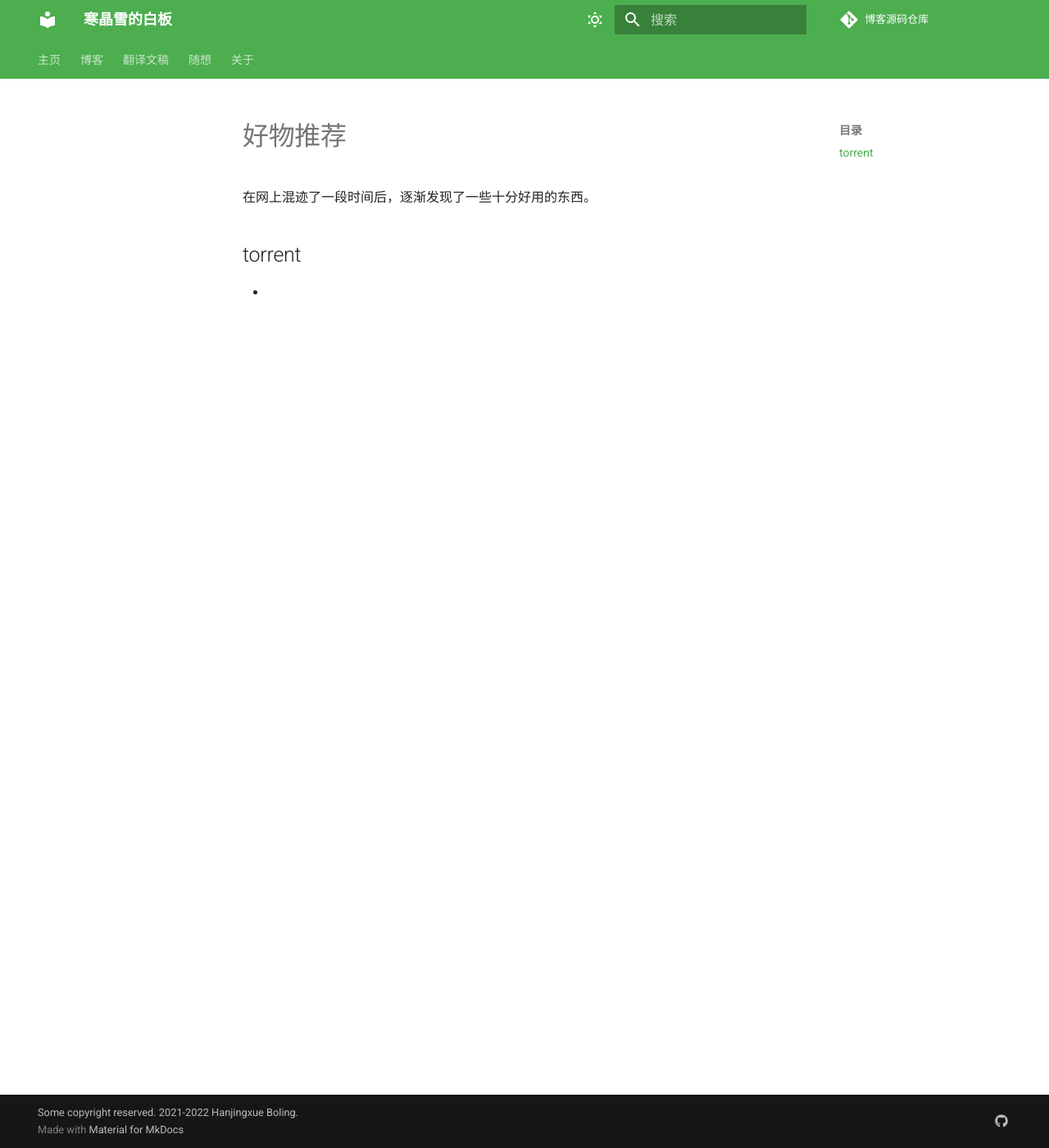
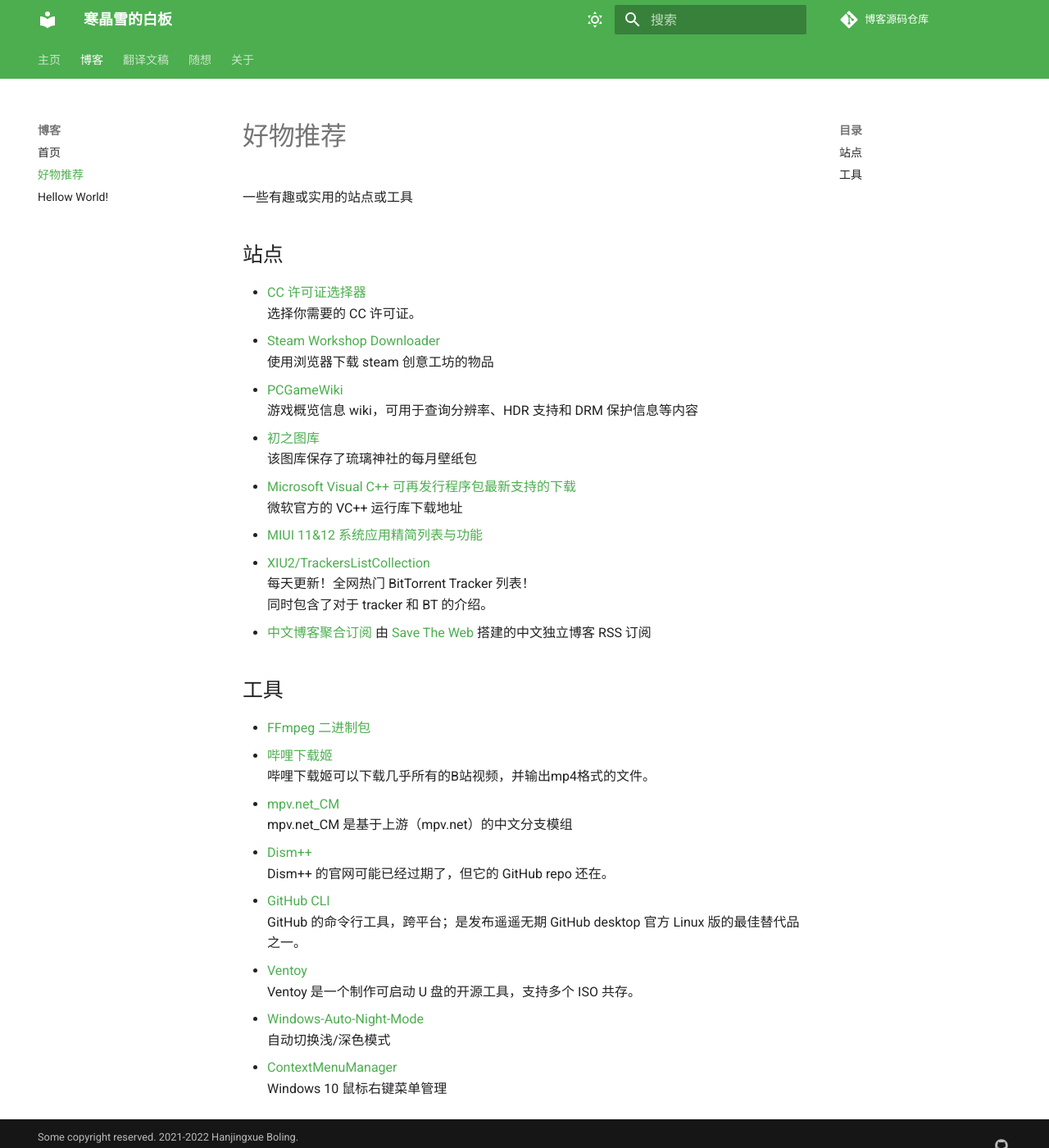
Before and after one commit to Hanjingxue-Boling/Whiteboard, an MkDocs documentation site: the page built from docs/blog/goodies.md, in a window 1280 px wide and 1400 px high. Shown: the whole window at 82% size. Built offline with MkDocs 1.6.1 and Material for MkDocs 9.7.7, drawn with Linux system fonts in a browser that asks for light colours; comment, search, counter and statistics services are not loaded.

Commit message:
add new post

```diff
--- a/docs/blog/goodies.md
+++ b/docs/blog/goodies.md
@@ -1,7 +1,40 @@
 # 好物推荐
 
-在网上混迹了一段时间后，逐渐发现了一些十分好用的东西。
+一些有趣或实用的站点或工具
 
-## torrent
+## 站点
 
-- []()
+- [CC 许可证选择器](https://creativecommons.org/choose/)
+    选择你需要的 CC 许可证。
+- [Steam Workshop Downloader](https://steamworkshopdownloader.io/)
+    使用浏览器下载 steam 创意工坊的物品
+- [PCGameWiki](https://www.pcgamingwiki.com/wiki/Home)
+    游戏概览信息 wiki，可用于查询分辨率、HDR 支持和 DRM 保护信息等内容
+- [初之图库](https://img.himiku.com/)
+    该图库保存了琉璃神社的每月壁纸包
+- [Microsoft Visual C++ 可再发行程序包最新支持的下载](https://docs.microsoft.com/zh-CN/cpp/windows/latest-supported-vc-redist?view=msvc-170)
+    微软官方的 VC++ 运行库下载地址
+- [MIUI 11&12 系统应用精简列表与功能](https://52huameng.com/zixun/1557)
+- [XIU2/TrackersListCollection](https://trackerslist.com/#/zh)
+    每天更新！全网热门 BitTorrent Tracker 列表！
+    同时包含了对于 tracker 和 BT 的介绍。
+- [中文博客聚合订阅](https://box.othing.xyz/i/)
+    由 [Save The Web](https://github.com/saveweb) 搭建的中文独立博客 RSS 订阅
+
+## 工具
+
+- [FFmpeg 二进制包](https://github.com/BtbN/FFmpeg-Builds)
+- [哔哩下载姬](https://github.com/leiurayer/downkyi)
+    哔哩下载姬可以下载几乎所有的B站视频，并输出mp4格式的文件。
+- [mpv.net_CM](https://github.com/hooke007/mpv.net_CM)
+    mpv.net_CM 是基于上游（mpv.net）的中文分支模组
+- [Dism++](https://github.com/Chuyu-Team/Dism-Multi-language)
+    Dism++ 的官网可能已经过期了，但它的 GitHub repo 还在。
+- [GitHub CLI](https://github.com/cli/cli)
+    GitHub 的命令行工具，跨平台；是发布遥遥无期 GitHub desktop 官方 Linux 版的最佳替代品之一。
+- [Ventoy](https://github.com/ventoy/Ventoy)
+    Ventoy 是一个制作可启动 U 盘的开源工具，支持多个 ISO 共存。
+- [Windows-Auto-Night-Mode](https://github.com/AutoDarkMode/Windows-Auto-Night-Mode)
+    自动切换浅/深色模式
+- [ContextMenuManager](https://github.com/BluePointLilac/ContextMenuManager)
+    Windows 10 鼠标右键菜单管理
--- a/mkdocs.yml
+++ b/mkdocs.yml
@@ -31,7 +31,7 @@
     - 主页: index.md
     - 博客:
       - blog/index.md
-      #- blog/goodies.md
+      - blog/goodies.md
       - blog/hellow-world.md
     - 翻译文稿:
       - translation/index.md
```
Also changed, not shown: docs/about/about-me.md (+1 -1 lines), docs/blog/index.md (+5 -4 lines).
